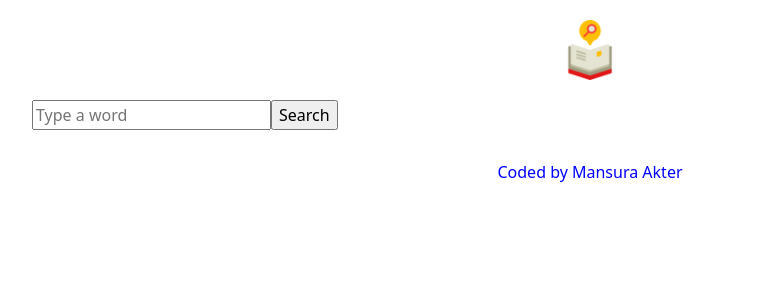
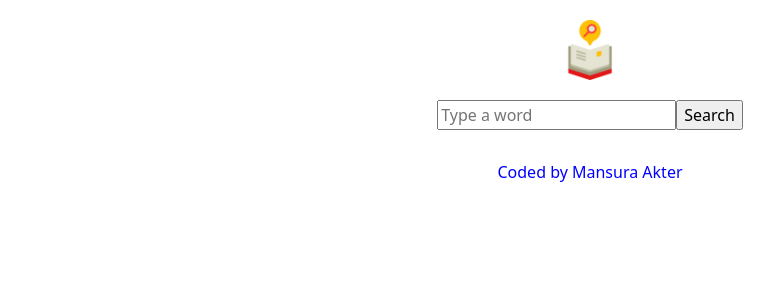
Before and after one commit to iammansura/Dictionary-App, a React (Create React App) app: page / in a window 1280 px wide. Shown: the top 300 px of the page, without its empty margins (50-824 px from the left). Built offline with nearby package versions, Linux system fonts and the light colour scheme.

Commit message:
globally styles text-center

```diff
--- a/src/styles/App.css
+++ b/src/styles/App.css
@@ -1,3 +1,6 @@
+.App {
+  text-align: center;
+}
 .logo {
   max-width: 60px;
   display: block;
```
